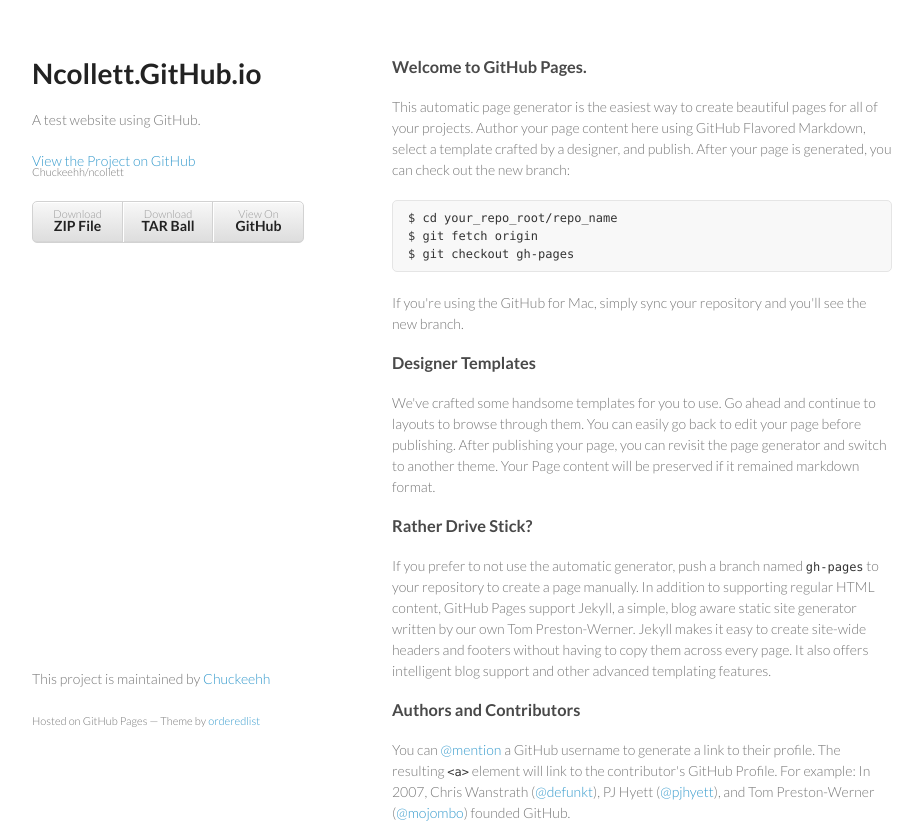
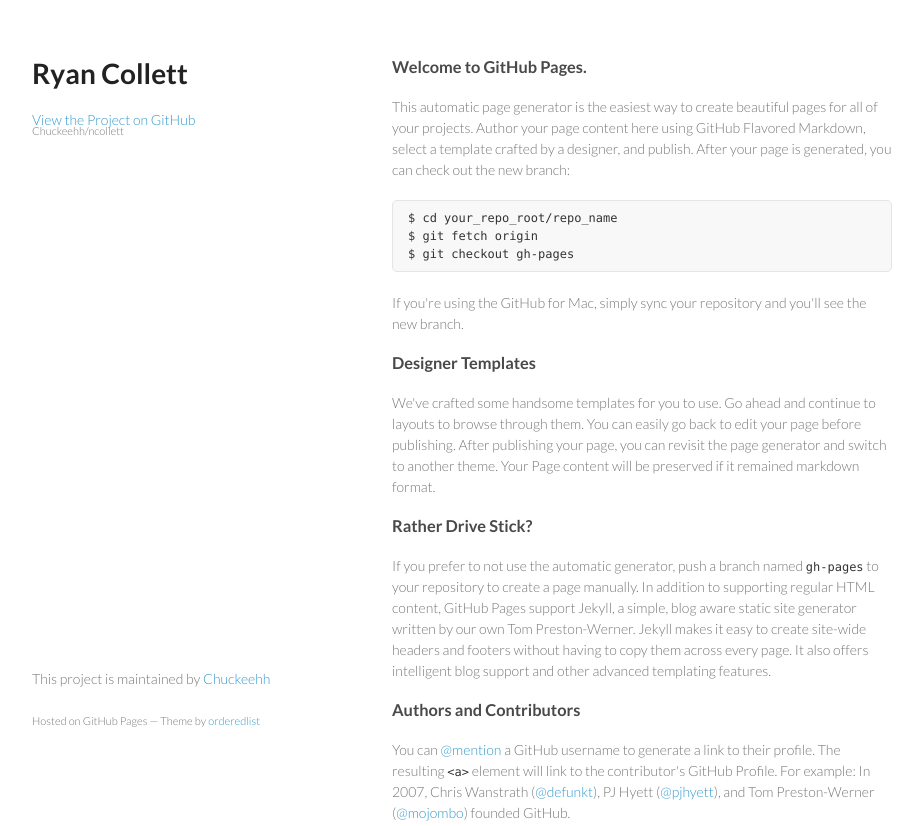
Before and after one commit to Chuckeehh/ncollett, a plain HTML site: page index.html in a window 1280 px wide. Shown: the top 826 px of the page, without its empty margins (178-1101 px from the left). Drawn offline with Linux system fonts and the light colour scheme.

Commit message:
Update index.html

```diff
--- a/index.html
+++ b/index.html
@@ -15,17 +15,13 @@
   <body>
     <div class="wrapper">
       <header>
-        <h1>Ncollett.GitHub.io</h1>
-        <p>A test website using GitHub.</p>
+        <h1>Ryan Collett</h1>
+
 
         <p class="view"><a href="https://github.com/Chuckeehh/ncollett">View the Project on GitHub <small>Chuckeehh/ncollett</small></a></p>
 
 
-        <ul>
-          <li><a href="https://github.com/Chuckeehh/ncollett/zipball/master">Download <strong>ZIP File</strong></a></li>
-          <li><a href="https://github.com/Chuckeehh/ncollett/tarball/master">Download <strong>TAR Ball</strong></a></li>
-          <li><a href="https://github.com/Chuckeehh/ncollett">View On <strong>GitHub</strong></a></li>
-        </ul>
+
       </header>
       <section>
         <h3>
```
